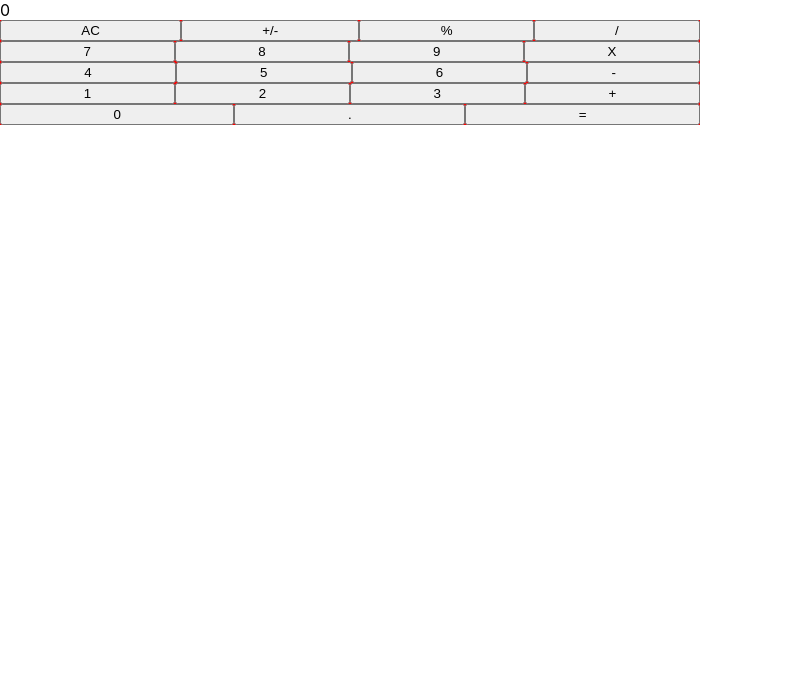
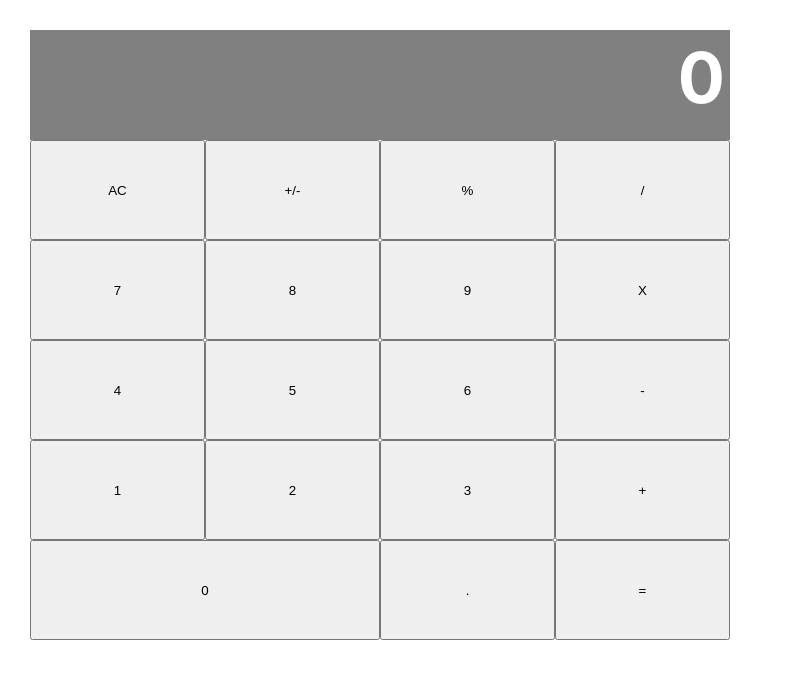
Before and after one commit to mosesogwo/React-Calculator, a React (Create React App) app: page / in a window 1280 px wide. Shown: the top 678 px of the page, without its empty margins (0-793 px from the left). Built offline with nearby package versions, Linux system fonts and the light colour scheme.

Commit message:
sized buttons and positioned them using flex-basis

```diff
--- a/src/components/Button.js
+++ b/src/components/Button.js
@@ -2,7 +2,7 @@ import React from 'react';
 import PropTypes from 'prop-types';
 
 const Button = ({ name }) => (
-  <button type="button" id={ name }>{ name }</button>
+  <button type="button" id={ `btn-${name}` }>{ name }</button>
 );
 
 Button.propTypes = {
--- a/src/index.css
+++ b/src/index.css
@@ -1,10 +1,11 @@
 body {
-  margin: 0;
+  margin: 30px;
   font-family: -apple-system, BlinkMacSystemFont, 'Segoe UI', 'Roboto', 'Oxygen',
     'Ubuntu', 'Cantarell', 'Fira Sans', 'Droid Sans', 'Helvetica Neue',
     sans-serif;
   -webkit-font-smoothing: antialiased;
   -moz-osx-font-smoothing: grayscale;
+  text-align: right;
 }
 
 code {
@@ -22,22 +23,26 @@ code {
 }
 
 .display {
-  /* text-align: right; */
+  background: gray;
+  height: 100px;
+  font-size: 70px;
+  font-weight: bold;
+  color: white;
+  padding: 5px;
 }
 
 .buttonPanel {
 }
 
-.buttonPanel > div {
-  /* display: flex;
-  background-color: red; */
-}
-
 [class*="group"] {
   display: flex;
-  background-color: red;
+  height: 100px;
 }
 
 .buttonPanel>div>button {
-  flex-grow: 1;
+  flex-basis: 25%;
 }
+
+#btn-0 {
+  flex-basis: 50%;
+}
```
